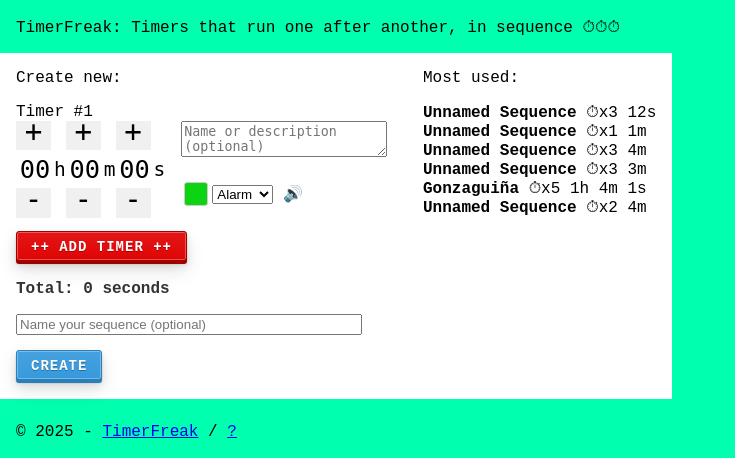
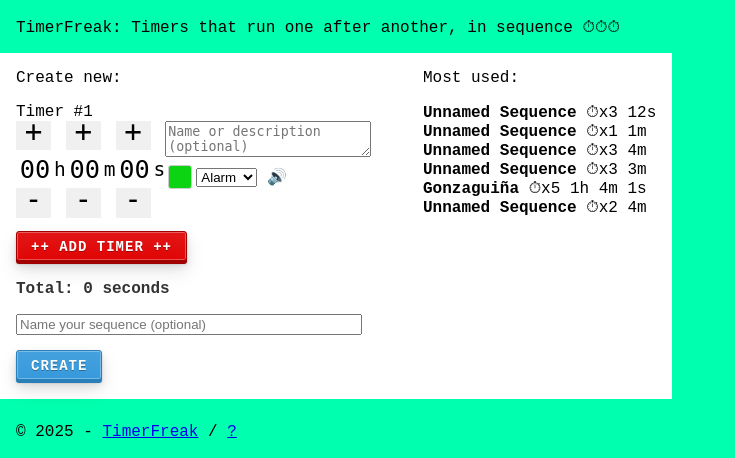
Before and after one commit to petmartino/timerfreak, a Flask app: page / in a window 1280 px wide. Shown: the top 458 px of the page, without its empty margins (0-735 px from the left). Run offline with Flask 3, Linux system fonts and the light colour scheme; data comes from the database, SQL or seed files in the repository.

Commit message:
Automated deploy: Thu Jun  5 07:26:46 PM CST 2025

```diff
--- a/templates/index.html
+++ b/templates/index.html
@@ -79,8 +79,8 @@
                                     </div>
                                 </div>
                             </div>
-                            <div class="flex-container-internal" style="margin-left: 1em">
-                                <textarea style="margin-bottom: 1.25em;" name="timer_name[]" rows="2" cols="23"
+                            <div class="flex-container-internal">
+                                <textarea name="timer_name[]" rows="2" cols="23"
                                     placeholder="Name or description (optional)"></textarea>
                                 <table>
                                     <tr>
@@ -272,8 +272,8 @@
                                 </div>
                             </div>
                         </div>
-                        <div class="flex-container-internal"style="margin-left: 1em;">
-                            <textarea  style="margin-bottom: 1.25em;" name="timer_name[]" rows="2" cols="23" placeholder="Name or description (optional)"></textarea>
+                        <div class="flex-container-internal">
+                            <textarea name="timer_name[]" rows="2" cols="23" placeholder="Name or description (optional)"></textarea>
                             <table>
                                 <tr>
                                     <!-- Use defaultTimerColor for new timers -->
```
